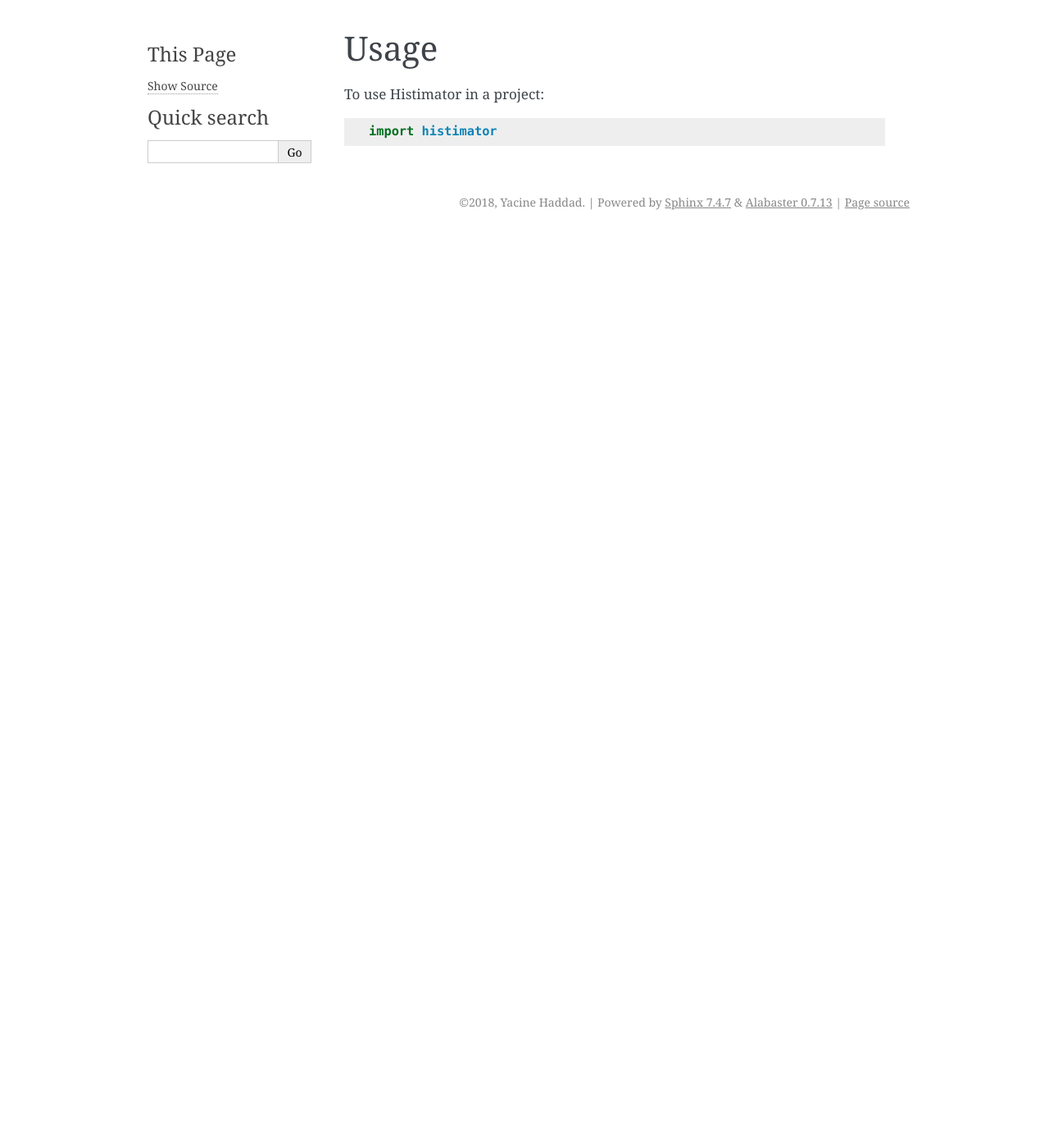
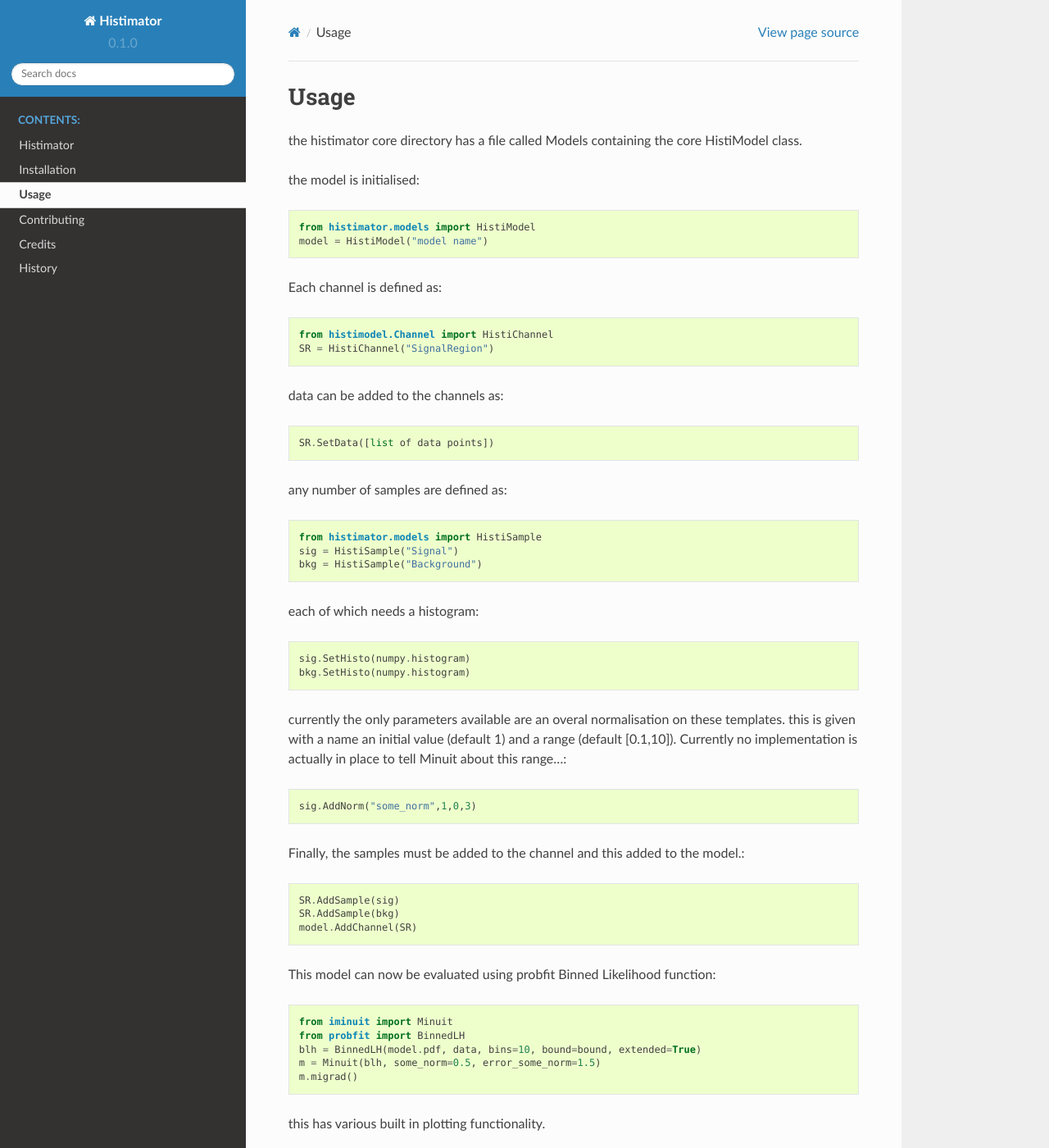
Before and after one commit to Histimator/Histimator, a Sphinx documentation site: the page built from docs/usage.rst, in a window 1280 px wide and 1400 px high. Shown: the whole window at 82% size. Built offline with Sphinx 7.4.7 and the Read the Docs theme 2.0.0, drawn with Linux system fonts in a browser that asks for light colours; pages that are not in the unit, such as notebooks, are missing from menus; some of the changed text lies outside the part shown.

Commit message:
updating docs

```diff
--- a/docs/conf.py
+++ b/docs/conf.py
@@ -84,7 +84,7 @@ todo_include_todos = False
 # The theme to use for HTML and HTML Help pages.  See the documentation for
 # a list of builtin themes.
 #
-html_theme = 'alabaster'
+html_theme = 'sphinx_rtd_theme'
 
 # Theme options are theme-specific and customize the look and feel of a
 # theme further.  For a list of options available for each theme, see the
--- a/docs/usage.rst
+++ b/docs/usage.rst
@@ -2,6 +2,52 @@
 Usage
 =====
 
-To use Histimator in a project::
+the histimator core directory has a file called Models containing the core HistiModel class.
 
-    import histimator
+the model is initialised::
+
+    from histimator.models import HistiModel
+    model = HistiModel("model name")
+
+Each channel is defined as::
+
+     from histimodel.Channel import HistiChannel
+     SR = HistiChannel("SignalRegion")
+
+data can be added to the channels as::
+
+     SR.SetData([list of data points])
+
+any number of samples are defined as::
+
+    from histimator.models import HistiSample
+    sig = HistiSample("Signal")
+    bkg = HistiSample("Background")
+
+each of which needs a histogram::
+
+     sig.SetHisto(numpy.histogram)
+     bkg.SetHisto(numpy.histogram)
+
+currently the only parameters available are an overal normalisation on these templates.
+this is given with a name an initial value (default 1) and a range (default [0.1,10]). Currently no implementation is actually in place to tell Minuit about this range...::
+
+     sig.AddNorm("some_norm",1,0,3)
+
+Finally, the samples must be added to the channel and this added to the model.::
+
+	 SR.AddSample(sig)
+	 SR.AddSample(bkg)
+	 model.AddChannel(SR)
+
+This model can now be evaluated using probfit Binned Likelihood function::
+
+     from iminuit import Minuit
+     from probfit import BinnedLH
+     blh = BinnedLH(model.pdf, data, bins=10, bound=bound, extended=True)
+     m = Minuit(blh, some_norm=0.5, error_some_norm=1.5)
+     m.migrad()
+
+this has various built in plotting functionality.
+
+.. image:: fitnorm.png
```
Also changed, not shown: README.rst (+0 -11 lines), docs/index.rst (+15 -2 lines), docs/Histimator.png (added).
